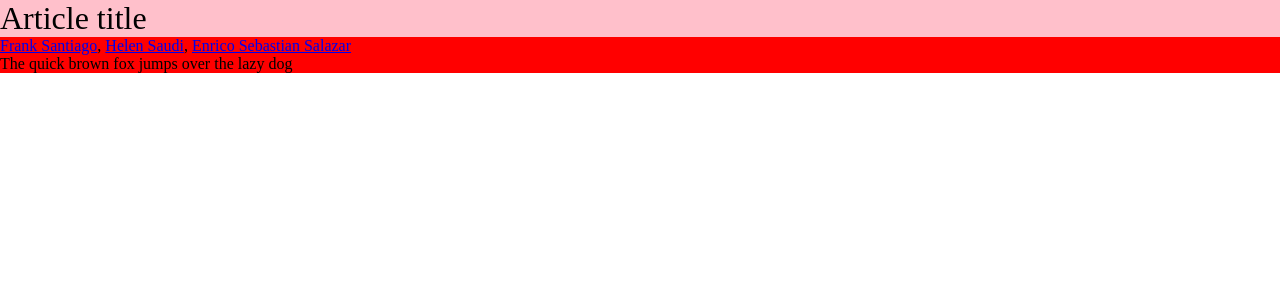
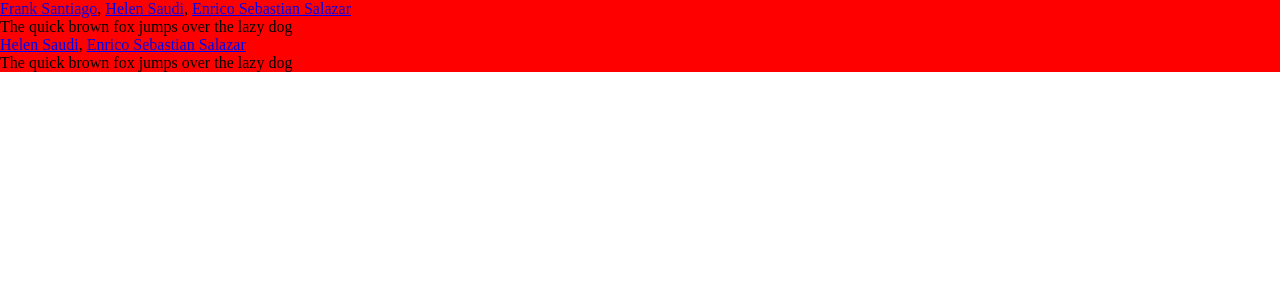
Before and after one commit to rafgabarceo/tls_web_remaster, a React (Create React App) app: page / in a window 1280 px wide. Shown: the top 300 px of the page. Built offline with nearby package versions, Linux system fonts and the light colour scheme.

Commit message:
Initial article rendering works

```diff
--- a/src/App.js
+++ b/src/App.js
@@ -1,29 +1,66 @@
 import React from 'react';
-import PrimaryArticle from './Components/PrimaryArticle';
+import Section from './Components/Section';
+
+function checkSection(section) {
+    // Function inspired from: https://stackoverflow.com/questions/7759237/how-do-i-pass-an-extra-parameter-to-the-callback-function-in-javascript-filter
+    return function(element) {
+        if(element.section === section) return element;
+    }
+}
 
 class App extends React.Component {
     constructor() {
         super();
         this.state = {
-            authors: ['Frank Santiago', 'Helen Saudi', 'Enrico Sebastian Salazar'],
             articles: [
                 {
+                    id: 0,
                     title: 'Something about sexual harassment',
                     date: '',
                     authors: ['Frank Santiago', 'Helen Saudi', 'Enrico Sebastian Salazar'],
                     image: 'image',
                     section: 'University',
-                    article_type: 'News Feature'
+                    article_type: ['Primary','News Feature']
                 },
-                {},
-                {}
+                {
+                    id: 1,
+                    title: 'Something about the police',
+                    date: '',
+                    authors: ['Helen Saudi', 'Enrico Sebastian Salazar'],
+                    image: 'image',
+                    section: 'University',
+                    article_type: ['Secondary','News Feature']
+                },
+                {
+                    id: 2,
+                    title: 'Something about society',
+                    date: '',
+                    authors: ['Frank Santiago'],
+                    image: 'image',
+                    section: 'Menagerie',
+                    article_type: ['Secondary','News Feature']
+                },
+                {
+                    id: 3,
+                    title: 'Something about sports',
+                    date: '',
+                    authors: ['Frank Santiago'],
+                    image: 'image',
+                    section: 'Sports',
+                    article_type: ['Secondary','News Feature']
+                },
             ],
         };
     }
 
     render() {
+        let universityArticles = this.state.articles.filter(checkSection('University'));
+        // let menagerieArticles = this.state.articles.filter(checkSection('Menagerie'));
+        // let sportsArticles = this.state.articles.filter(checkSection('Sports'));
+
+        let universitySection = <Section articles={universityArticles} />;
         return (
-            <PrimaryArticle authors={this.state.authors}/>
+            universitySection
         );
     }
 }
--- a/src/Components/PrimaryArticle.js
+++ b/src/Components/PrimaryArticle.js
@@ -3,15 +3,13 @@ import React from 'react';
 
 class PrimaryArticle extends React.Component {
     render() {
-        let authorsList = this.props.authors.map(a => <a href="www.TheLaSallian.com/authors/{a}">{a}</a>).reduce((prev, curr) => [prev, ', ', curr]);
-        console.log(authorsList);
-
+        let authorsList = this.props.article.authors.map(a => <a href="https://www.TheLaSallian.com/authors/">{a}</a>).reduce((prev, curr) => [prev, ', ', curr]);
         return (
             <div className="primary_article">
                 <div className="img">
                 </div>
                 <div className="heading">
-                    Article title
+                    {this.props.title}
                 </div>
                 <div className="authors">
                     {authorsList}
--- /dev/null
+++ b/src/Components/Section.js
@@ -0,0 +1,15 @@
+import React from 'react';
+import PrimaryArticle from './PrimaryArticle';
+
+class Section extends React.Component {
+
+    render() {
+        let articles = this.props.articles.map(article => <PrimaryArticle article={article}/>);
+        return (
+            articles
+        );
+    }
+
+}
+
+export default Section;
```
